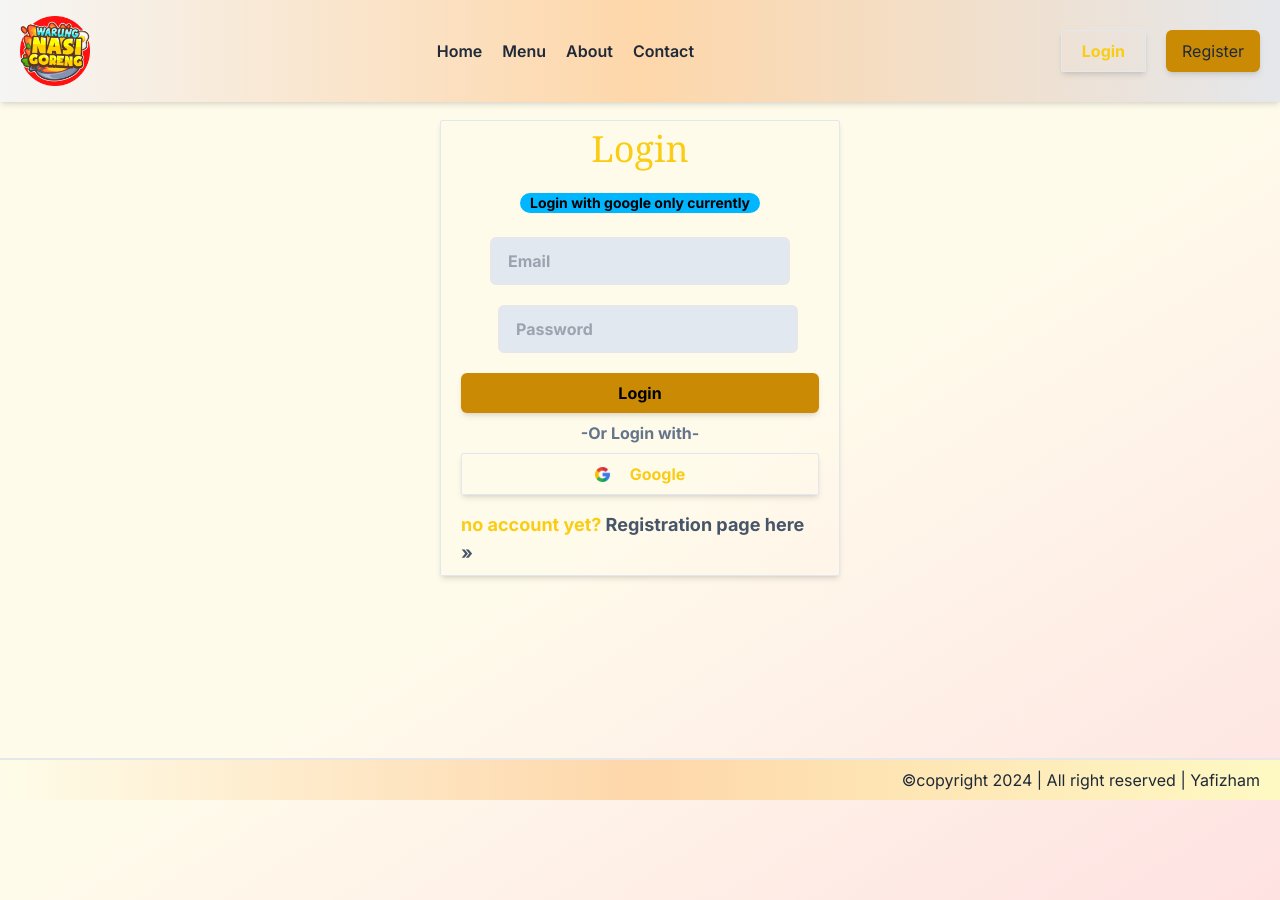
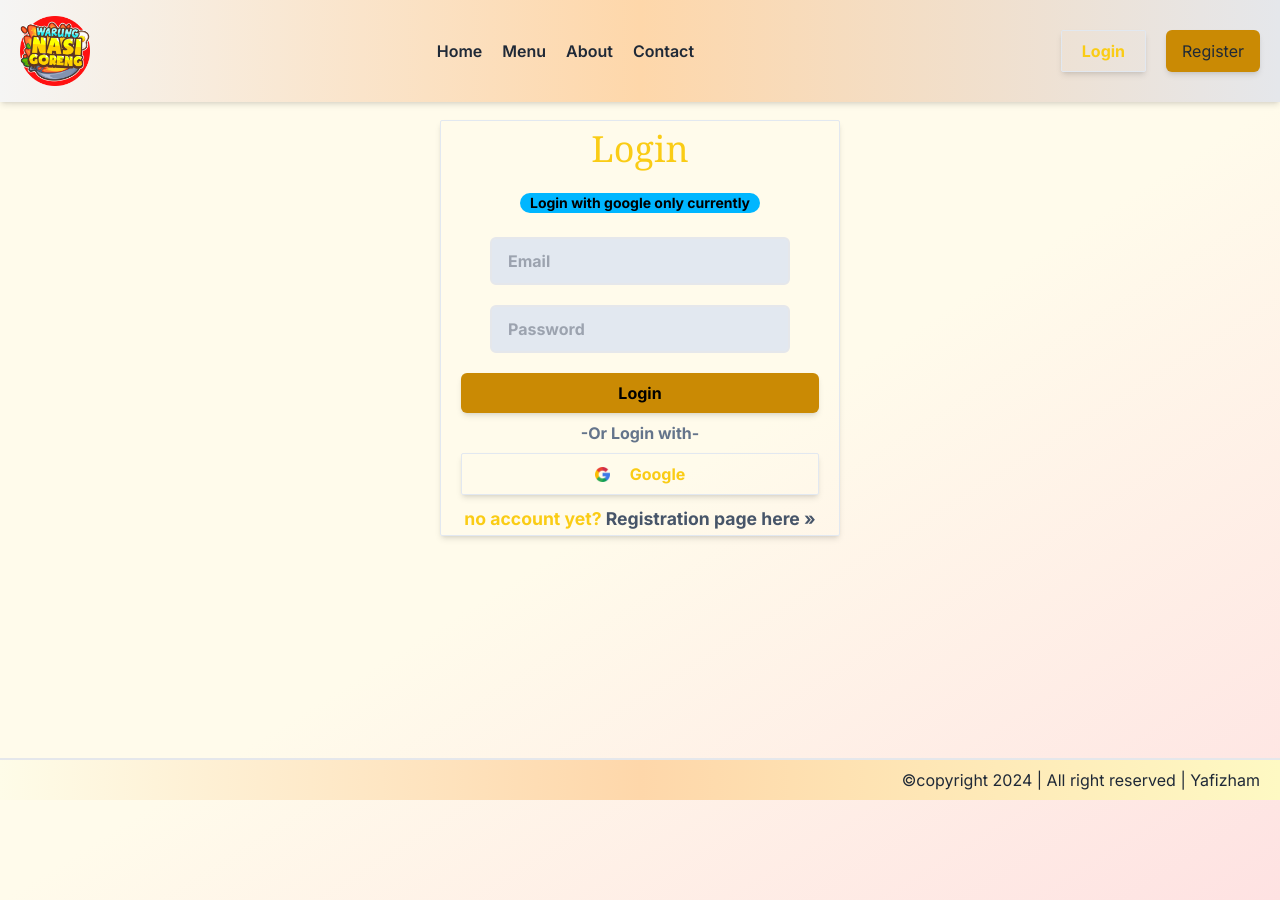
Before and after one commit to Ham144/ham, a Next.js app: page /login in a window 1280 px wide. Built offline with nearby package versions, Linux system fonts and the light colour scheme; no server answers.

Commit message:
bismillah

```diff
--- a/src/app/login/page.js
+++ b/src/app/login/page.js
@@ -36,7 +36,7 @@ export default function Loginpage() {
                     <input className='border-2 rounded-md w-[300px]  h-12 mb-3 bg-slate-200 px-4 text-black mt-auto' placeholder='Email' type="text" value={email} onChange={(ev) => setEmail(ev.target.value)} disabled={loginInProgress} />
                 </label>
                 <label className='font-bold' htmlFor="Password">
-                    <input className='border-2 rounded-md w-[300px] ml-4 h-12 mb-3 bg-slate-200 px-4 text-black' type="text" placeholder='Password' value={password} onChange={(ev) => setPassword(ev.target.value)} disabled={loginInProgress} />
+                    <input className='border-2 rounded-md w-[300px]  h-12 mb-3 bg-slate-200 px-4 text-black mt-auto' type="text" placeholder='Password' value={password} onChange={(ev) => setPassword(ev.target.value)} disabled={loginInProgress} />
                 </label>
                 <button type='submit' disabled={true} className='bg-primer bg-white text-black w-full' >
                     Login
@@ -45,7 +45,7 @@ export default function Loginpage() {
                 <button type='button' onClick={handleGoogle} className='bg-sekunder flex justify-center items-center gap-x-5 w-full  hover:bg-slate-200 hover:text-black mb-2 cursor-pointer '>
                     <Image src={"/google.png"} alt='google' width={15} height={15} /> Google
                 </button>
-                <div className='lg:text-lg text-xs'>
+                <div className='lg:text-[1.1rem] text-xs'>
                     no account yet? {" "}
                     <Link className='text-slate-600 ' href={"/register"} >Registration page here &raquo;</Link>
                 </div>
--- a/src/app/register/page.js
+++ b/src/app/register/page.js
@@ -65,7 +65,7 @@ const Registerpage = () => {
                 <button onClick={handleGoogle} className='bg-sekunder flex justify-center items-center gap-x-5 w-full  hover:bg-slate-200 hover:text-black mb-2'>
                     <Image src={"/google.png"} alt='google' width={15} height={15} /> Google
                 </button>
-                <div className='lg:text-lg text-xs'>
+                <div className='lg:text-[0.9rem] text-xs'>
                     already have an acoount? {" "}
                     <Link className='text-slate-600 ' href={"/login"} >Login page here &raquo;</Link>
                 </div>
```
